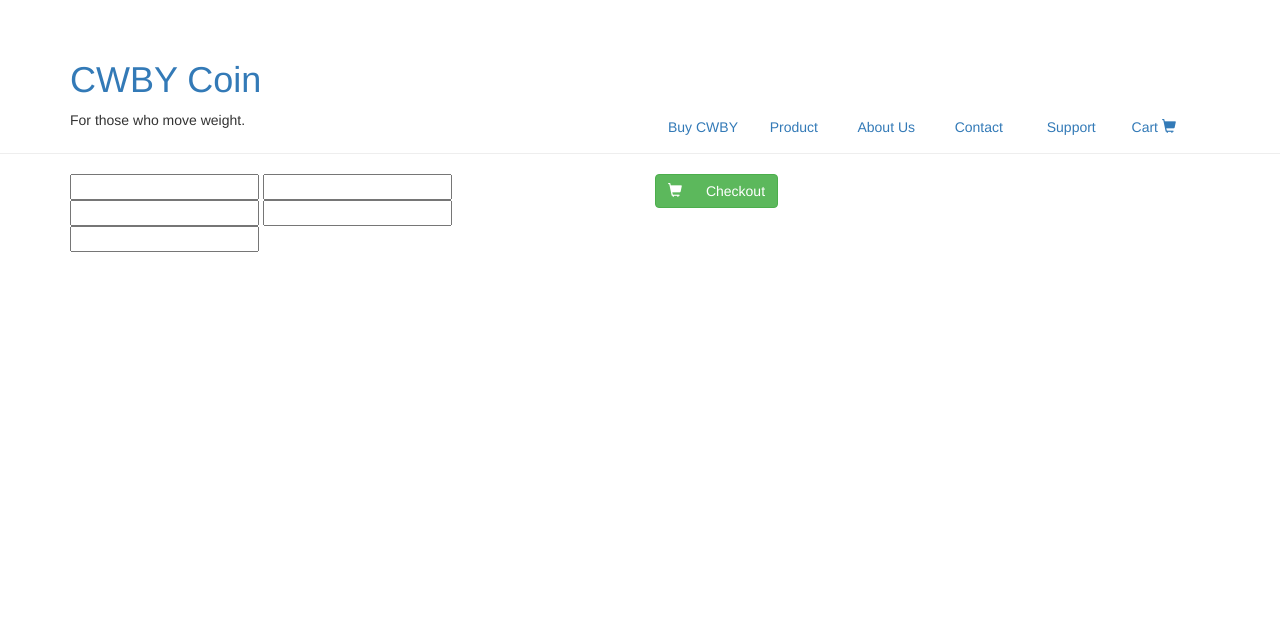
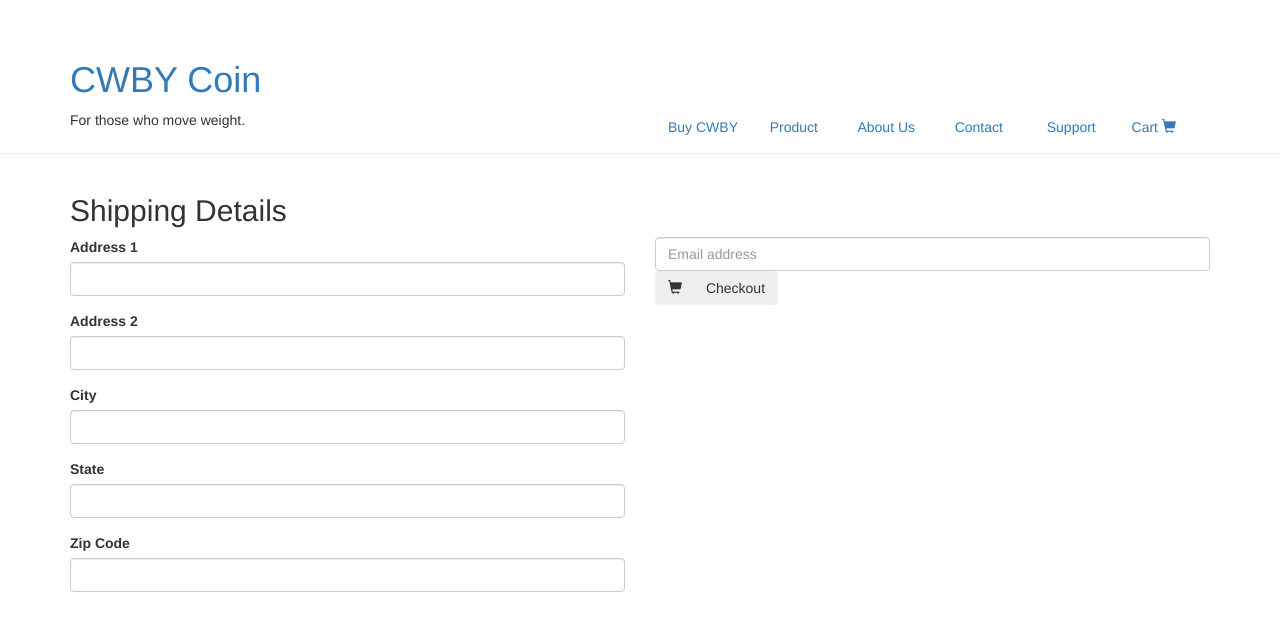
Before and after one commit to BrockSmedley/cwby-flask, a Python web app: template flask/templates/shipping.jinja in a window 1280 px wide. Shown: the top 631 px of the page. Run offline with Jinja, Linux system fonts and the light colour scheme; the template is opened without the code that fills it: most values are stand-ins (such as "Sample title", 1, 10 or a date in 2020); some libraries are stand-ins or nearby versions.

Commit message:
add form to shipping page
had to re-add metamask checkout script into shipping page

```diff
--- a/flask/static/web3io.js
+++ b/flask/static/web3io.js
@@ -226,7 +226,7 @@ const getContractAddress = function () {
 }
 
 // spend CWBY coins from user account
-const spendTokens = function (cost) {
+var spendTokens = function (cost) {
     // get user address
     const address = web3.eth.defaultAccount;
     const _cost = parseInt(cost);
@@ -261,6 +261,7 @@ const spendTokens = function (cost) {
                 console.log("Cost: " + cost + " CWBY");
                 console.log("Balance insufficient.");
                 alert("Insufficient balance. Buy more CWBY to purchase this item!");
+                return -1;
             }
         }
         else{
--- a/flask/templates/cart.jinja
+++ b/flask/templates/cart.jinja
@@ -21,7 +21,9 @@
                 </div>
                 <div class="row">
                     <div class="col">
-                        <form action="/shipping/{{cartId}}" method="GET">
+                        <form action="/shipping" method="POST">
+                            <input type="hidden" id="cartId" name="cartId" value="{{cartId}}">
+                            <input type="hidden" id="cost" name="cost" value="{{cost}}">
                             <button type="submit" class="btn btn-success" id="button_buy">
                                 <span style="margin-right:20px"
                                     class="glyphicon glyphicon-shopping-cart"
--- a/flask/templates/confirmation.jinja
+++ b/flask/templates/confirmation.jinja
@@ -2,7 +2,7 @@
 {% block content %}
     <div class="jumbotron container">
         <h1 class="display-4">Order confirmed!</h1>
-        <p class="lead">Your order has been processed and your gear is on its way!</p>
+        <p class="lead">Your order has been received! We'll ship your gear out as soon as you authorize payment.</p>
         <hr class="my-4">
         <h3>Some data here</h3>
         <span>Shipping code: maybe?</span>
--- a/flask/templates/shipping.jinja
+++ b/flask/templates/shipping.jinja
@@ -1,25 +1,78 @@
 {% extends "layout.jinja" %}
 {% block content %}
     <div class="container">
+        <h2>Shipping Details</h2>
         <div class="row">
             <form action="/confirmation/{{cartId}}" method="POST">
                 <div class="col-md-6">
-                    <input type="text" name="address1">
-                    <input type="text" name="address2">
-                    <input type="text" name="city">
-                    <input type="text" name="state">
-                    <input type="text" name="zip">
+                    <div class="form-group">
+                        <label for="address1">Address 1</label>
+                        <input type="text" class="form-control" id="address1" required>
+                    </div>
+                    <div class="form-group">
+                        <label for="address2">Address 2</label>
+                        <input type="text" class="form-control" id="address2">
+                    </div>
+                    <div class="form-group">
+                        <label for="city">City</label>
+                        <input type="text" class="form-control" id="city" required>
+                    </div>
+                    <div class="form-group">
+                        <label for="state">State</label>
+                        <input type="text" class="form-control" id="state" required>
+                    </div>
+                    <div class="form-group">
+                        <label for="zip">Zip Code</label>
+                        <input type="text" class="form-control" id="zip" required>
+                    </div>
                 </div>
-                <div class="col-md-4">
-                    <button type="submit" class="btn btn-success" id="button_buy">
+                <div class="col-md-6">
+                        <input type="email" class="form-control" placeholder="Email address" aria-label="Email address" aria-describedby="email-address">
+                        <button class="btn btn-outline-secondary" type="submit" id="button_buy">
                         <span style="margin-right:20px"
                             class="glyphicon glyphicon-shopping-cart"
                             aria-hidden="true">
                         </span>
-                        Checkout
-                    </button>
+                        Checkout</button>
                 </div>
             </form>
         </div>
     </div>
+    <script type="text/javascript">
+        $(document).ready(function () {
+            //-- Click on detail
+            $("ul.menu-items > li").on("click", function () {
+                $("ul.menu-items > li").removeClass("active");
+                $(this).addClass("active");
+            });
+
+            $(".attr,.attr2").on("click", function () {
+                var clase = $(this).attr("class");
+
+                $("." + clase).removeClass("active");
+                $(this).addClass("active");
+            });
+
+            // click on buy
+            $("#button_buy").on("click", function () {
+                // get product cost
+                cost='{{cost}}';
+                console.log(cost);
+
+                if (spendTokens(cost) == -1){
+                    window.preventDefault();
+                }
+            });
+        });
+        // INITIALIZE WEB3 using web3io.js
+        window.addEventListener('load', function () {
+        // check for web3 injection
+        if (typeof (web3) !== 'undefined') {
+            startApp(web3);
+        } else {
+            // get user to install metamask
+            window.alert("web3 is undefined. Please install Metamask.");
+        }
+        });
+    </script>
 {% endblock %}
```
Also changed, not shown: flask/app.py (+6 -3 lines), flask/static/bundle.js.
